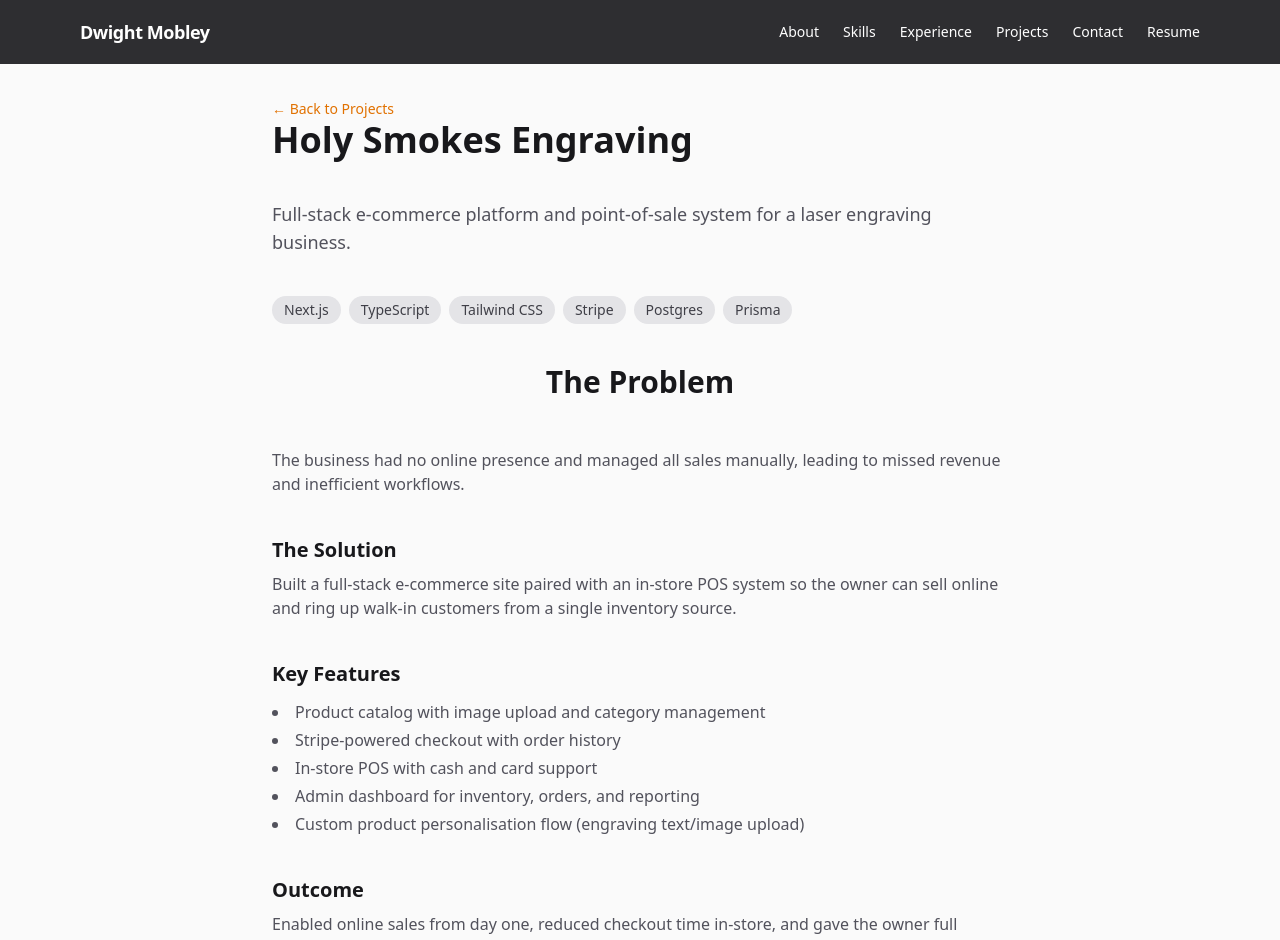
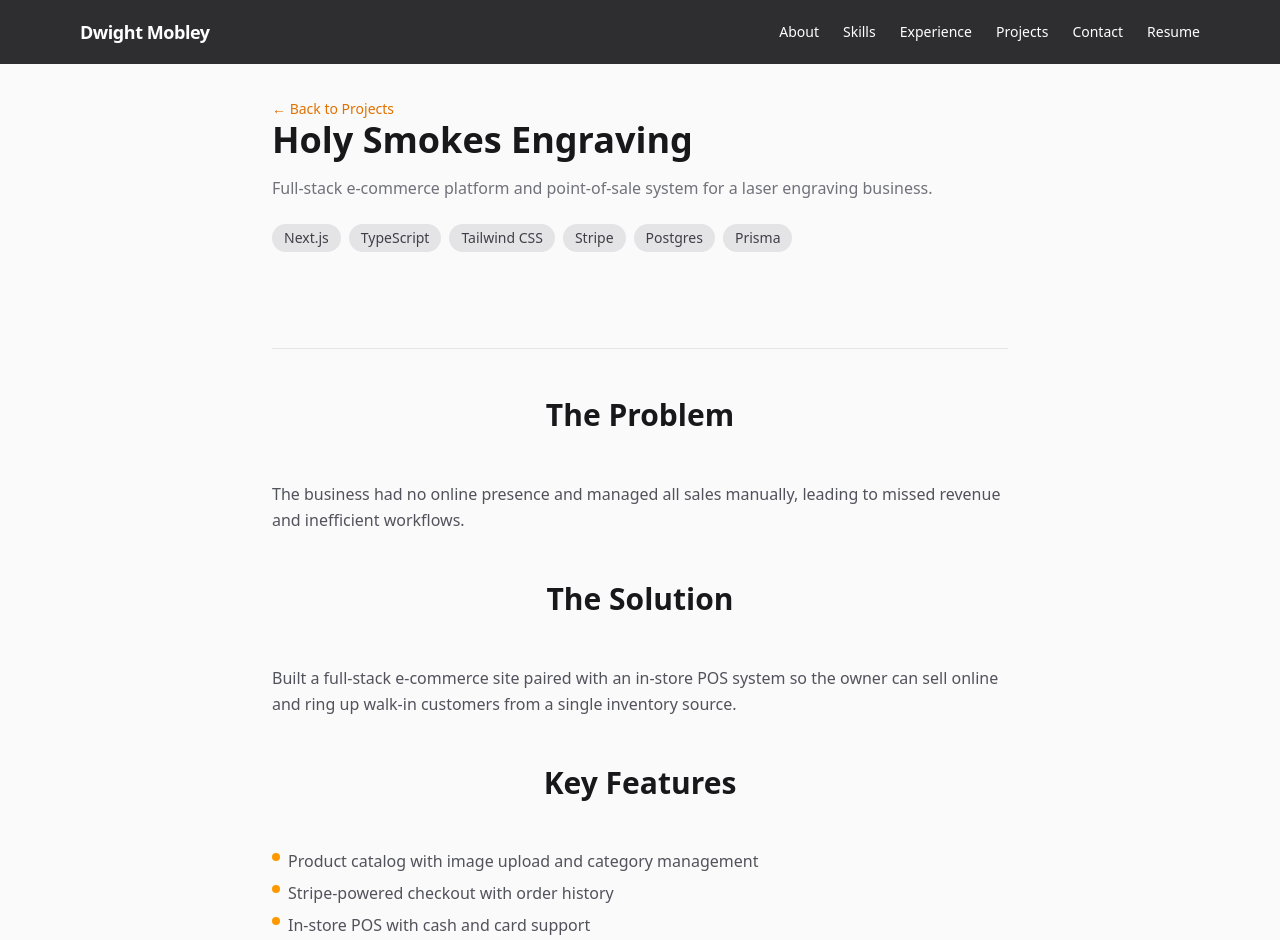
Before and after one commit to dwight-mobley/portfolio, a Next.js app: page /projects/holy-smokes-engraving in a window 1280 px wide. Shown: the top 940 px of the page. Built offline with nearby package versions, Linux system fonts and the light colour scheme.

Commit message:
feat(projects): update case study page to reflect project type structure

```diff
--- a/app/projects/[slug]/page.tsx
+++ b/app/projects/[slug]/page.tsx
@@ -3,69 +3,154 @@ import { notFound } from "next/navigation";
 import Link from "next/link";
 import SectionHeading from "@/components/ui/SectionHeading";
 
-
 export function generateStaticParams() {
   return projects.filter((p) => p.caseStudy).map((p) => ({ slug: p.slug }));
 }
 
-export default async function CaseStudyPage({ params }: { params: Promise<{ slug: string }> }) {
-    const {slug} = await params;
+export default async function CaseStudyPage({
+  params,
+}: {
+  params: Promise<{ slug: string }>;
+}) {
+  const { slug } = await params;
   const project = projects.find((p) => p.slug === slug);
   if (!project || !project.caseStudy) notFound();
 
   const { caseStudy } = project;
+
   return (
     <main className="min-h-screen bg-zinc-50 pt-24 pb-16">
-      <div className="max-w-3xl mx-auto px-4 space-y-10">
+      <div className="max-w-3xl mx-auto px-4 space-y-12">
+
+        {/* Back link */}
         <Link href="/#projects" className="text-sm text-amber-600 hover:underline">
           ← Back to Projects
         </Link>
 
+        {/* Header */}
+        <div className="space-y-4">
           <h1 className="text-4xl font-extrabold text-zinc-900">{project.title}</h1>
-        <p className="text-zinc-600 text-lg">{project.description}</p>
-
-        <div className="flex flex-wrap gap-2">
+          <p className="text-zinc-500 text-base">{project.description}</p>
+          {project.longDescription && (
+            <p className="text-zinc-700 text-lg leading-relaxed">{project.longDescription}</p>
+          )}
+          <div className="flex flex-wrap gap-2 pt-2">
             {project.tech.map((t) => (
               <span key={t} className="text-sm bg-zinc-200 text-zinc-700 px-3 py-1 rounded-full">
                 {t}
               </span>
             ))}
           </div>
+        </div>
 
-        <section>
-          <SectionHeading>The Problem</SectionHeading>
-          <p className="text-zinc-600">{caseStudy.problem}</p>
-        </section>
-
-        <section>
-          <h2 className="text-xl font-bold text-zinc-900 mb-2">The Solution</h2>
-          <p className="text-zinc-600">{caseStudy.solution}</p>
-        </section>
-
-        <section>
-          <h2 className="text-xl font-bold text-zinc-900 mb-3">Key Features</h2>
-          <ul className="list-disc list-inside space-y-1 text-zinc-600">
-            {caseStudy.features.map((f, i) => (
-              <li key={i}>{f}</li>
-            ))}
-          </ul>
-        </section>
-
-        <section>
-          <h2 className="text-xl font-bold text-zinc-900 mb-2">Outcome</h2>
-          <p className="text-zinc-600">{caseStudy.outcome}</p>
-        </section>
-
-        <div className="flex gap-4 pt-4">
+        {/* Links */}
+        <div className="flex gap-4">
           {project.github && (
-            <a href={project.github} target="_blank" rel="noopener noreferrer"
-              className="px-6 py-2 bg-zinc-900 text-white rounded-full text-sm font-medium hover:bg-zinc-700 transition-colors">
+            <a
+              href={project.github}
+              target="_blank"
+              rel="noopener noreferrer"
+              className="px-6 py-2 bg-zinc-900 text-white rounded-full text-sm font-medium hover:bg-zinc-700 transition-colors"
+            >
               View on GitHub
             </a>
           )}
           {project.liveLink && (
-            <a href={project.liveLink} target="_blank" rel="noopener noreferrer"
-              className="px-6 py-2 bg-amber-500 text-zinc-900 rounded-full text-sm font-bold hover:bg-amber-400 transition-colors">
+            <a
+              href={project.liveLink}
+              target="_blank"
+              rel="noopener noreferrer"
+              className="px-6 py-2 bg-amber-500 text-zinc-900 rounded-full text-sm font-bold hover:bg-amber-400 transition-colors"
+            >
+              Live Site
+            </a>
+          )}
+        </div>
+
+        <hr className="border-zinc-200" />
+
+        {/* Problem */}
+        <Section title="The Problem">
+          <p className="text-zinc-600 leading-relaxed">{caseStudy.problem}</p>
+        </Section>
+
+        {/* Solution */}
+        <Section title="The Solution">
+          <p className="text-zinc-600 leading-relaxed">{caseStudy.solution}</p>
+        </Section>
+
+        {/* Architecture */}
+        {caseStudy.architecture && (
+          <Section title="Architecture">
+            <p className="text-zinc-600 leading-relaxed whitespace-pre-line">
+              {caseStudy.architecture}
+            </p>
+          </Section>
+        )}
+
+        {/* Features */}
+        <Section title="Key Features">
+          <ul className="space-y-2">
+            {caseStudy.features.map((f, i) => (
+              <li key={i} className="flex items-start gap-2 text-zinc-600">
+                <span className="mt-1 h-2 w-2 shrink-0 rounded-full bg-amber-500" />
+                {f}
+              </li>
+            ))}
+          </ul>
+        </Section>
+
+        {/* Technical Decisions */}
+        {caseStudy.technicalDecisions && (
+          <Section title="Technical Decisions">
+            <p className="text-zinc-600 leading-relaxed whitespace-pre-line">
+              {caseStudy.technicalDecisions}
+            </p>
+          </Section>
+        )}
+
+        {/* Challenges */}
+        {caseStudy.challenges && (
+          <Section title="Challenges & Solutions">
+            <p className="text-zinc-600 leading-relaxed whitespace-pre-line">
+              {caseStudy.challenges}
+            </p>
+          </Section>
+        )}
+
+        {/* Outcome */}
+        <Section title="Outcome">
+          <p className="text-zinc-600 leading-relaxed">{caseStudy.outcome}</p>
+        </Section>
+
+        {/* Improvements */}
+        {caseStudy.improvements && (
+          <Section title="What I'd Do Differently">
+            <p className="text-zinc-600 leading-relaxed whitespace-pre-line">
+              {caseStudy.improvements}
+            </p>
+          </Section>
+        )}
+
+        {/* Bottom links */}
+        <div className="flex gap-4 pt-4 border-t border-zinc-200">
+          {project.github && (
+            <a
+              href={project.github}
+              target="_blank"
+              rel="noopener noreferrer"
+              className="px-6 py-2 bg-zinc-900 text-white rounded-full text-sm font-medium hover:bg-zinc-700 transition-colors"
+            >
+              View on GitHub
+            </a>
+          )}
+          {project.liveLink && (
+            <a
+              href={project.liveLink}
+              target="_blank"
+              rel="noopener noreferrer"
+              className="px-6 py-2 bg-amber-500 text-zinc-900 rounded-full text-sm font-bold hover:bg-amber-400 transition-colors"
+            >
               Live Site
             </a>
           )}
@@ -74,3 +159,18 @@ export default async function CaseStudyPage({ params }: { params: Promise<{ slug
     </main>
   );
 }
+
+function Section({
+  title,
+  children,
+}: {
+  title: string;
+  children: React.ReactNode;
+}) {
+  return (
+    <section className="space-y-3">
+      <SectionHeading >{title}</SectionHeading>
+      {children}
+    </section>
+  );
+}
```
Lines whose indentation alone changed are shown as unchanged.
